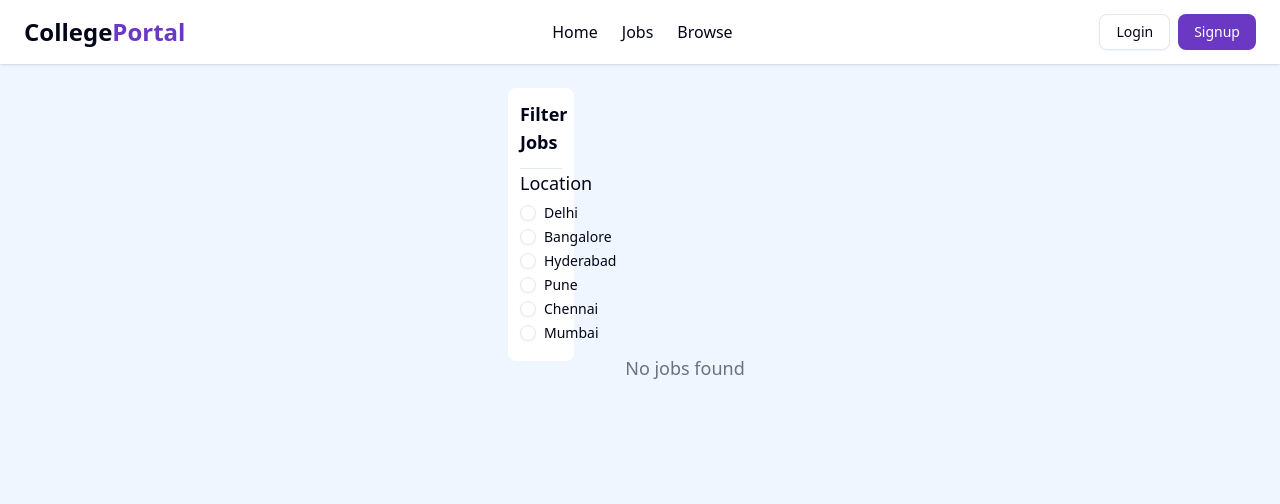
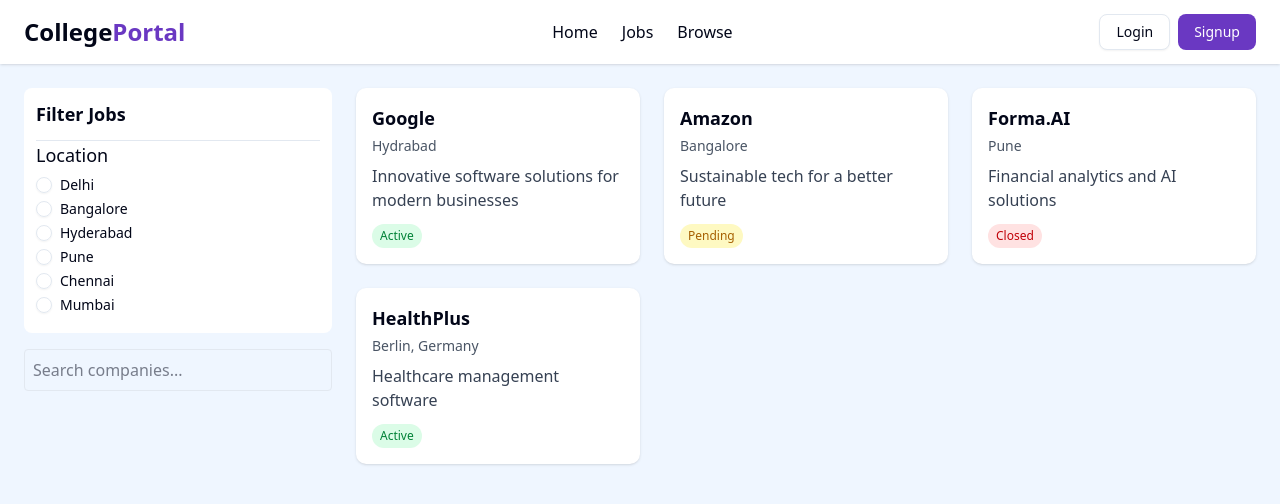
Before and after one commit to vanshika7265/TechHunt., a React app in the folder frontend/: page /jobs in a window 1280 px wide. Shown: the top 504 px of the page. Built offline with nearby package versions, Linux system fonts and the light colour scheme; the HTML template or start-up script is replaced by a standard one.

Commit message:
frontend

```diff
--- a/frontend/src/components/Jobs.jsx
+++ b/frontend/src/components/Jobs.jsx
@@ -1,26 +1,58 @@
-import React, { useEffect, useState } from 'react';
-import Navbar from './shared/Navbar';
-import FilterCard from './FilterCard';
-import Job from './Job';
-import { useSelector } from 'react-redux';
-import { motion } from 'framer-motion';
+import React, { useEffect, useState } from "react";
+import Navbar from "./shared/Navbar";
+import FilterCard from "./FilterCard";
+import { motion } from "framer-motion";
+
+// ✅ Mock company data
+const demoCompanies = [
+  {
+    _id: "1",
+    name: "Google",
+    location: "Hydrabad",
+    description: "Innovative software solutions for modern businesses",
+    status: "Active",
+  },
+  {
+    _id: "2",
+    name: "Amazon",
+    location: "Bangalore",
+    description: "Sustainable tech for a better future",
+    status: "Pending",
+  },
+  {
+    _id: "3",
+    name: "Forma.AI",
+    location: "Pune",
+    description: "Financial analytics and AI solutions",
+    status: "Closed",
+  },
+  {
+    _id: "4",
+    name: "HealthPlus",
+    location: "Berlin, Germany",
+    description: "Healthcare management software",
+    status: "Active",
+  },
+];
 
 const Jobs = () => {
-  const { allJobs = [], searchedQuery = "" } = useSelector(store => store.job || {});
-  const [filterJobs, setFilterJobs] = useState(allJobs);
+  const [filterCompanies, setFilterCompanies] = useState(demoCompanies);
+  const [searchText, setSearchText] = useState("");
 
+  // ✅ Filter companies based on search input
   useEffect(() => {
-    if (searchedQuery) {
-      const filtered = allJobs.filter(job =>
-        job.title.toLowerCase().includes(searchedQuery.toLowerCase()) ||
-        job.description.toLowerCase().includes(searchedQuery.toLowerCase()) ||
-        job.location.toLowerCase().includes(searchedQuery.toLowerCase())
+    if (searchText) {
+      const filtered = demoCompanies.filter(
+        (company) =>
+          company.name.toLowerCase().includes(searchText.toLowerCase()) ||
+          company.description.toLowerCase().includes(searchText.toLowerCase()) ||
+          company.location.toLowerCase().includes(searchText.toLowerCase())
       );
-      setFilterJobs(filtered);
+      setFilterCompanies(filtered);
     } else {
-      setFilterJobs(allJobs);
+      setFilterCompanies(demoCompanies);
     }
-  }, [allJobs, searchedQuery]);
+  }, [searchText]);
 
   return (
     <div className="min-h-screen flex flex-col bg-blue-50">
@@ -30,25 +62,47 @@
         {/* Filter Sidebar */}
         <div className="w-full md:w-1/4">
           <FilterCard />
+          {/* Optional: Add search input */}
+          <input
+            type="text"
+            placeholder="Search companies..."
+            value={searchText}
+            onChange={(e) => setSearchText(e.target.value)}
+            className="border p-2 mt-4 w-full rounded"
+          />
         </div>
 
-        {/* Jobs Grid */}
+        {/* Companies Grid */}
         <div className="flex-1">
-          {filterJobs.length <= 0 ? (
+          {filterCompanies.length <= 0 ? (
             <div className="h-[70vh] flex items-center justify-center text-gray-500 text-lg">
-              No jobs found
+              No companies found
             </div>
           ) : (
             <div className="grid grid-cols-1 sm:grid-cols-2 lg:grid-cols-3 gap-6">
-              {filterJobs.map(job => (
+              {filterCompanies.map((company) => (
                 <motion.div
-                  key={job?._id}
+                  key={company._id}
                   initial={{ opacity: 0, y: 50 }}
                   animate={{ opacity: 1, y: 0 }}
                   exit={{ opacity: 0, y: -50 }}
                   transition={{ duration: 0.3 }}
+                  className="bg-white p-4 rounded-lg shadow"
                 >
-                  <Job job={job} />
+                  <h2 className="font-semibold text-lg">{company.name}</h2>
+                  <p className="text-gray-600 text-sm mt-1">{company.location}</p>
+                  <p className="text-gray-700 mt-2">{company.description}</p>
+                  <span
+                    className={`inline-block mt-3 px-2 py-1 rounded-full text-xs font-medium ${
+                      company.status === "Active"
+                        ? "bg-green-100 text-green-700"
+                        : company.status === "Pending"
+                        ? "bg-yellow-100 text-yellow-700"
+                        : "bg-red-100 text-red-700"
+                    }`}
+                  >
+                    {company.status}
+                  </span>
                 </motion.div>
               ))}
             </div>
```
